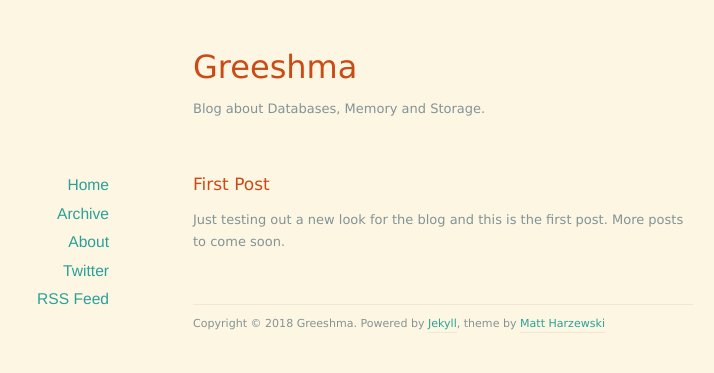
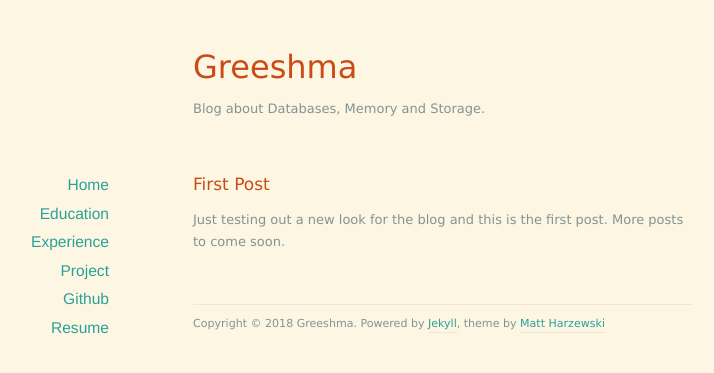
Before and after one commit to magsheer/magsheer.github.io, a Jekyll site: the page built from index.html, in a window 1280 px wide. Shown: the top 373 px of the page, without its empty margins (197-911 px from the left). Built offline with Jekyll 4.4.1, drawn with Linux system fonts in a browser that asks for light colours; nearby versions of some CDN libraries; the list of posts is cut into pages by our own code.

Commit message:
modified navigation items

```diff
--- a/_layouts/default.html
+++ b/_layouts/default.html
@@ -35,10 +35,11 @@
       <nav>
         <ul>
           <li><a href="/">Home</a></li>
-          <li><a href="/archives">Archive</a></li>
-          <li><a href="/about">About</a></li>
-          <li><a href="https://twitter.com/{{site.twitter}}">Twitter</a></li>
-          <li><a href="/feed.xml">RSS Feed</a></li>
+          <li><a href="">Education</a></li>
+          <li><a href="">Experience</a></li>
+          <li><a href="">Project</a></li>
+          <li><a href="">Github</a></li>
+		  <li><a href="">Resume</a></li>
         </ul>
       </nav>
     </div>
--- a/index.html
+++ b/index.html
@@ -1,6 +1,6 @@
 ---
 layout: default
-title: Greeshma | Databases, Memory and Storage.
+title: Greeshma Mahadeva Prasad|
 ---
 
 {% for post in paginator.posts %}
```
Also changed, not shown: favicon.ico (deleted), project/index.html (renamed from archives/index.html), work/index.markdown (renamed from about/index.markdown).
